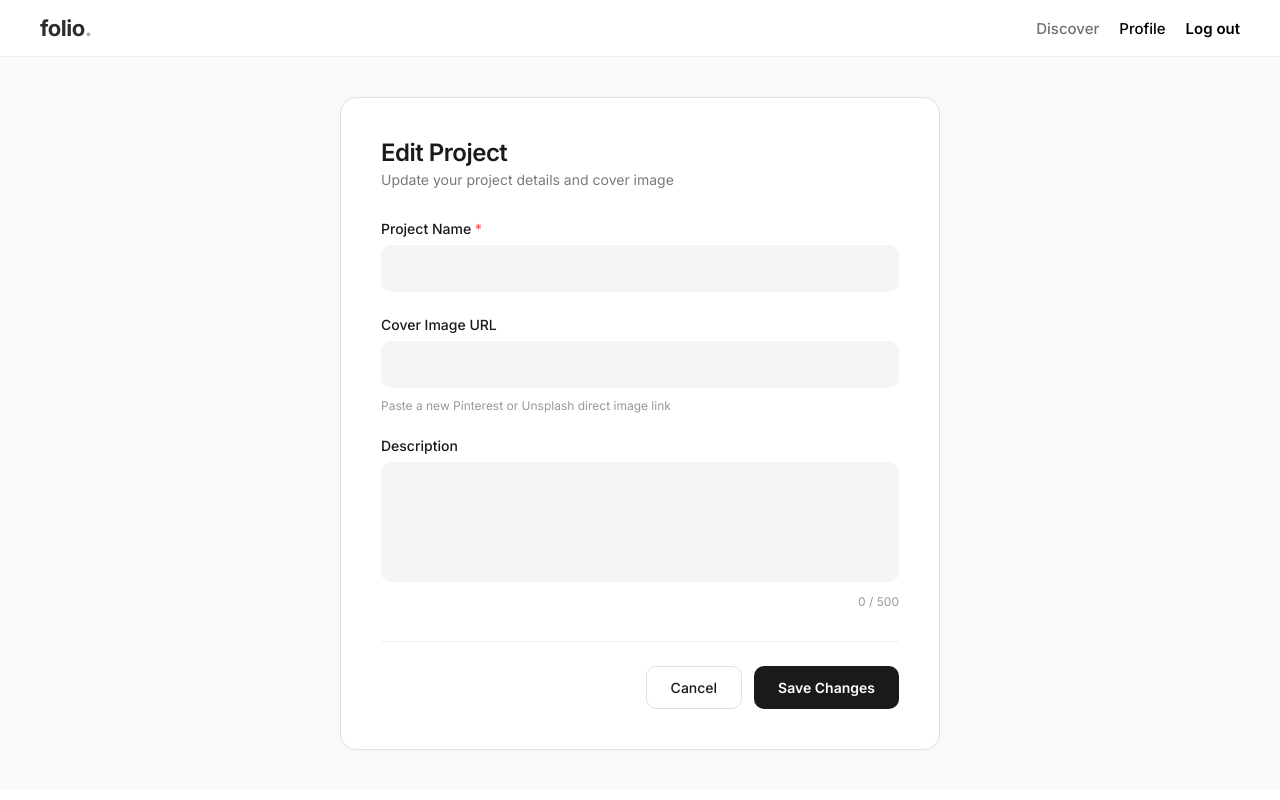
After one commit to GhostInSocks/folio, a PHP site: template code/view/edit.php in a window 1280 px wide. The commit adds this page. Run offline with PHP 8.4, Linux system fonts and the light colour scheme; the template is opened without the code that fills it, so the values that code supplies are empty.

Commit message:
Add edit page

```diff
--- /dev/null
+++ b/code/view/edit.php
@@ -0,0 +1,69 @@
+<!DOCTYPE html>
+<html lang="sl">
+<head>
+    <meta charset="UTF-8">
+    <title>Edit Project - folio.</title>
+    <link rel="stylesheet" href="assets/style.css?v=<?= time(); ?>">
+    <link rel="stylesheet" href="assets/create.css?v=<?= time(); ?>">
+</head>
+<body>
+
+<header class="main-header">
+    <div class="header-left">
+        <span class="logo" onclick="window.location.href='index.php?page=home'" style="cursor:pointer;">folio<strong>.</strong></span>
+    </div>
+    <div class="header-right">
+        <a href="index.php?page=home" class="nav-link">Discover</a>
+        <a href="index.php?page=profile" class="nav-link active">Profile</a>
+        <a href="index.php?page=logout" class="btn-login">Log out</a>
+    </div>
+</header>
+
+<div class="create-fullscreen-wrapper">
+    <div class="create-card-container">
+
+        <div class="create-header">
+            <h2>Edit Project</h2>
+            <p>Update your project details and cover image</p>
+        </div>
+
+        <form action="index.php?page=edit&id=<?= $post['id'] ?>" method="POST" class="create-form">
+
+            <div class="form-group">
+                <label for="title">Project Name <span class="required">*</span></label>
+                <input type="text" id="title" name="title" value="<?= htmlspecialchars($post['title']) ?>" required>
+            </div>
+
+            <div class="form-group">
+                <label for="image_url">Cover Image URL</label>
+                <input type="url" id="image_url" name="image_url" value="<?= htmlspecialchars($post['image_url'] ?? '') ?>">
+                <small class="form-hint">Paste a new Pinterest or Unsplash direct image link</small>
+            </div>
+
+            <div class="form-group">
+                <label for="description">Description</label>
+                <textarea id="description" name="description" maxlength="500"><?= htmlspecialchars($post['content'] ?? '') ?></textarea>
+                <div class="char-count">0 / 500</div>
+            </div>
+
+            <div class="form-actions">
+                <button type="button" class="btn-cancel" onclick="window.location.href='index.php?page=profile'">Cancel</button>
+                <button type="submit" class="btn-publish">Save Changes</button>
+            </div>
+
+        </form>
+    </div>
+</div>
+
+<script>
+    const textarea = document.getElementById('description');
+    const charCount = document.querySelector('.char-count');
+    charCount.textContent = `${textarea.value.length} / 500`;
+
+    textarea.addEventListener('input', () => {
+        charCount.textContent = `${textarea.value.length} / 500`;
+    });
+</script>
+
+</body>
+</html>
--- a/code/view/profile.php
+++ b/code/view/profile.php
@@ -73,10 +73,11 @@
                                     <?= htmlspecialchars($post['title']) ?>
                                 </a>
                             </h3>
-                            <div class="card-footer">
+                            <div class="card-footer" style="display: flex; justify-content: space-between; align-items: center; width: 100%;">
                                 <div class="author-info">
-                                    <span class="author-name">by <?= htmlspecialchars($post['username']) ?></span>
+                                    <span class="author-name">by <?= htmlspecialchars($post['username'] ?? $_SESSION['username']) ?></span>
                                 </div>
+                                <a href="index.php?page=edit&id=<?= $post['id'] ?>" class="nav-link" style="font-size: 13px; color: #1a1a1a; font-weight: 500;">Edit →</a>
                             </div>
                         </div>
                     </div>
```
Also changed, not shown: code/index.php (+8 -0 lines).
